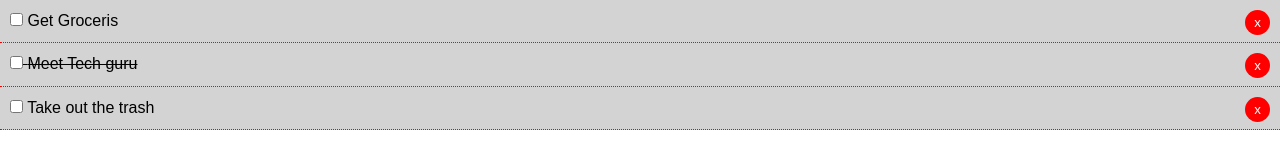
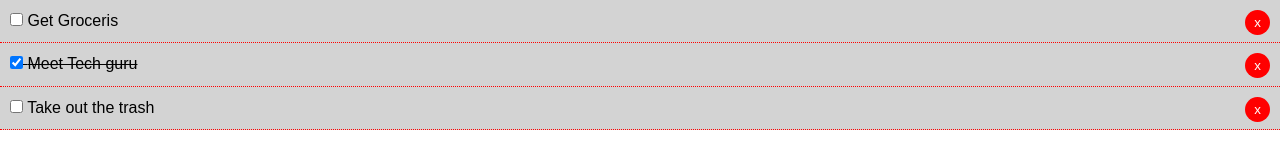
Before and after one commit to saiprasad-m/react_todoapp, a React (Create React App) app: page / in a window 1280 px wide. Shown: the top 160 px of the page. Built offline with nearby package versions, Linux system fonts and the light colour scheme; the HTML template or start-up script is replaced by a standard one.

Commit message:
Defaultly checked for completed TodoItem

```diff
--- a/src/components/TodoItem.js
+++ b/src/components/TodoItem.js
@@ -13,13 +13,15 @@ export class TodoItem extends Component {
     }
 
   render() {
-    const {id , title } = this.props.todo;
+    const {id , title, completed } = this.props.todo;
     return (
       <div style={this.getStyle()}>
         <p>
-        <input type="checkbox" onChange={
+        <input type="checkbox"
+          onChange={
             this.props.markComplete.bind(this, id)
-          }/> {'   '}
+          }
+          defaultChecked={completed}/> {'   '}
           {title}
           <button style={btnStyle} onClick={
             this.props.deleteTodo.bind(this,id)
```
